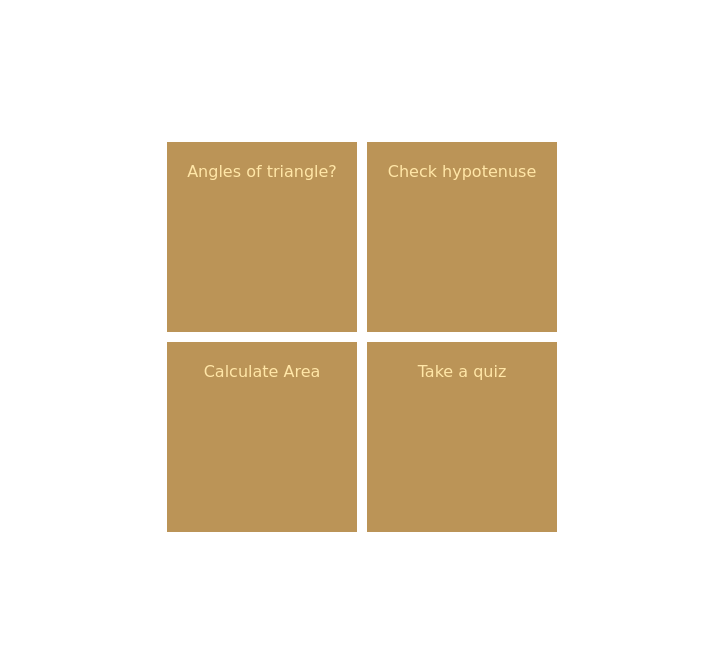
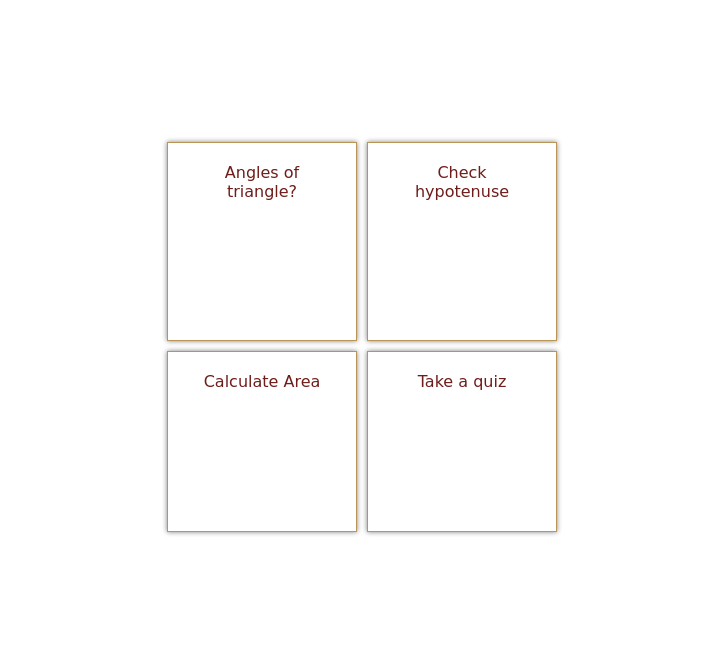
Before and after one commit to anshikaa12/fun-with-triangles, a plain HTML site: page index.html in a window 1280 px wide. Shown: the part 92-747 px from the top of the page, without its empty margins (278-998 px from the left). Drawn offline with Linux system fonts and the light colour scheme; a web font is replaced by a local one.

Commit message:
css changes

```diff
--- a/style.css
+++ b/style.css
@@ -22,22 +22,27 @@ header{
 .box{
     text-align: center;
     vertical-align: center;
-    color:#ffe6a7;
     margin: 5px;
     padding: 20px;
-    background-color:#bb9457 ;
+    border:1px solid #bb9457 ;
     transition: all 1.1;
-    box-shadow: 1px 1px #60000000;
+    box-shadow: 0px 0px 5px grey;
+    color: #6f1d1b;
 }
 .box:hover{
     background-color:#6f1d1b;
      opacity: 0.9;
      transform: scale(1.1);
+     color:#ffe6a7;
+}
+.box:hover a{
+color: #ffe6a7;
 }
 a{
     text-decoration: none;
-    color:#ffe6a7 ;
+    color:#6f1d1b ;
 }
+
 .container1{
     width: 60%;
     height:70vh;
```
